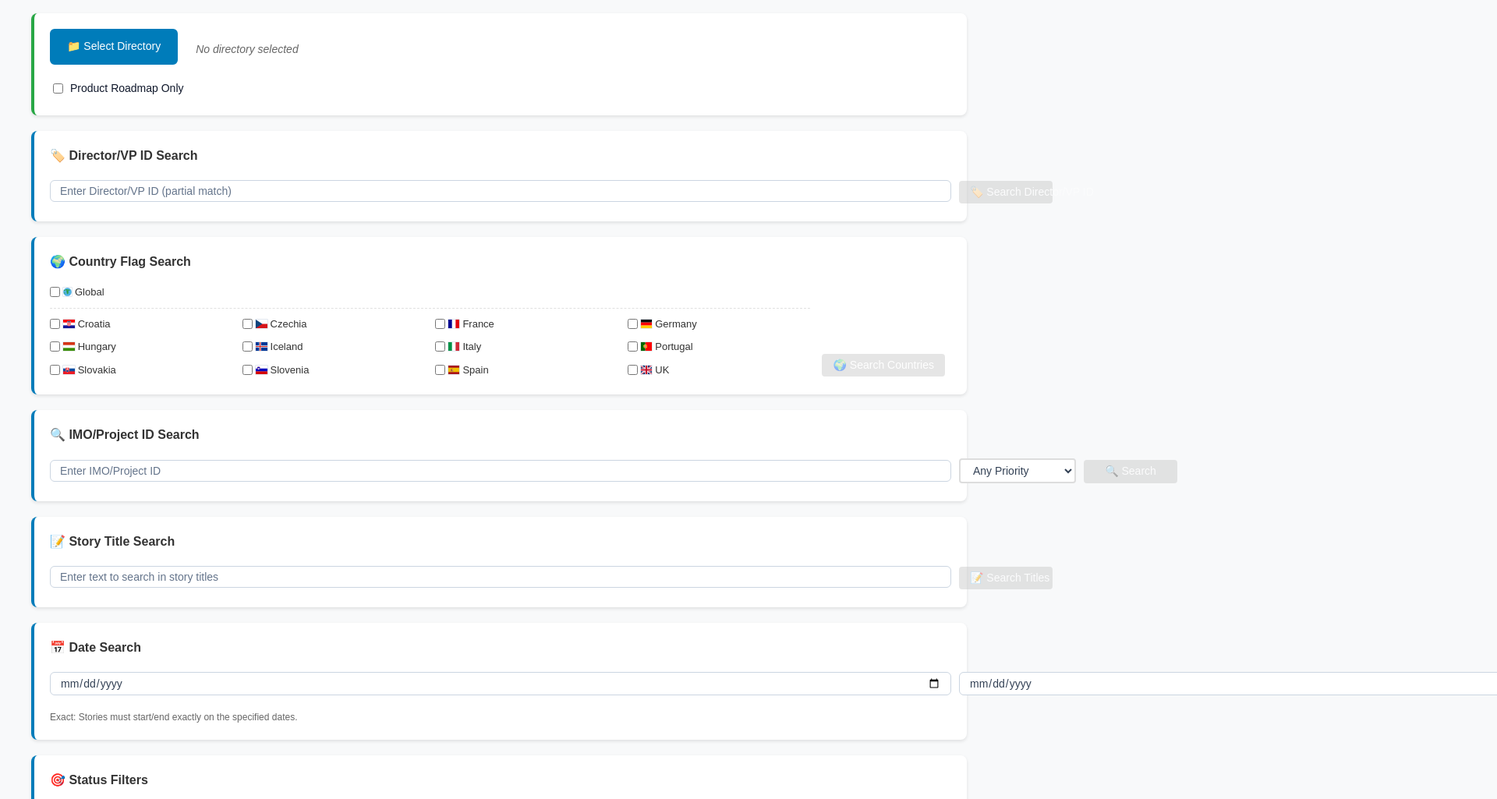
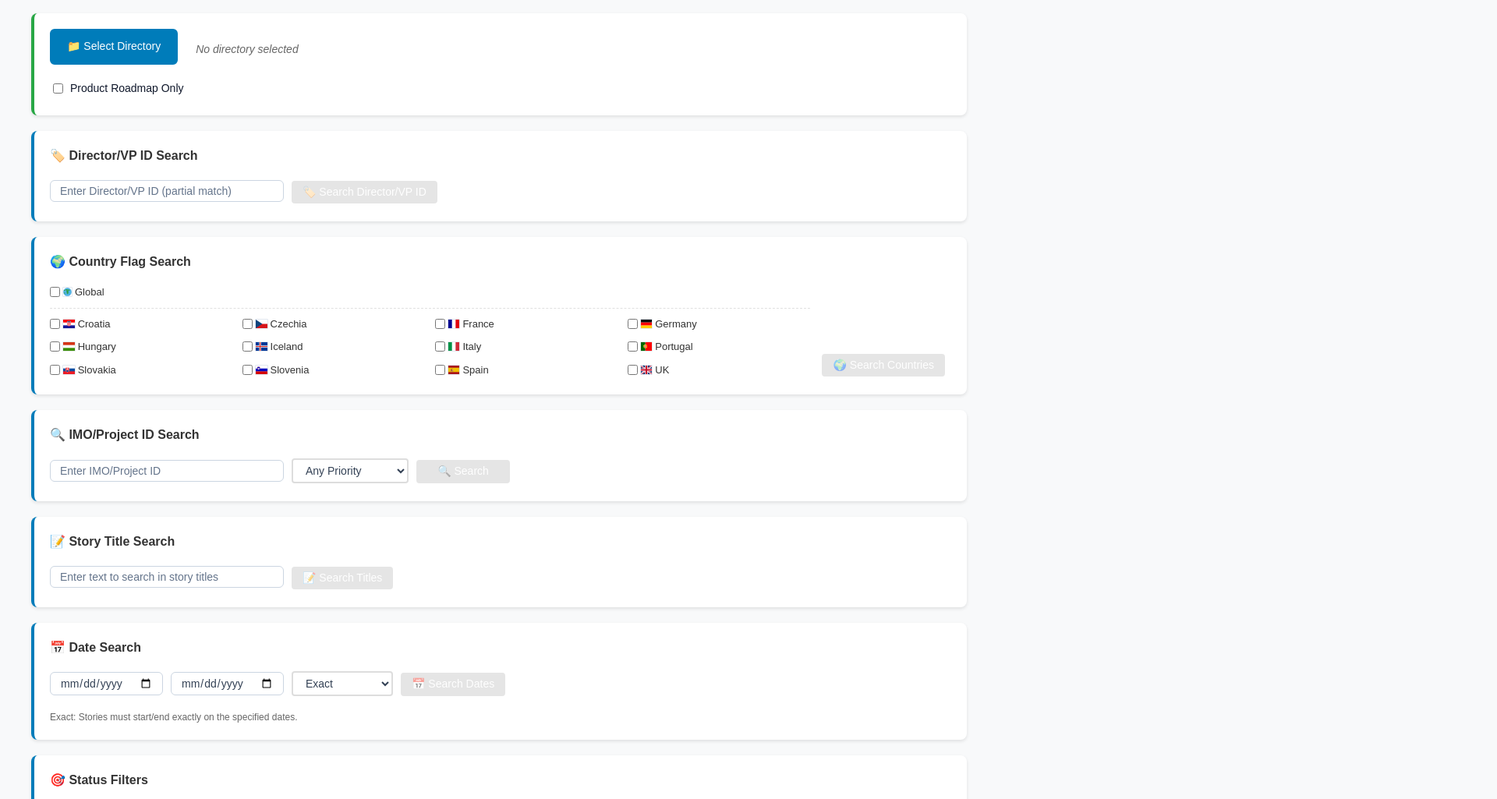
Before and after one commit to saltpay/roadmap-builder, a plain HTML site: page web/imo-search.html in a window 1280 px wide. Shown: the part 58-1083 px from the top of the page at 78% size, 1920 px wide, since content can reach past the window. Drawn offline with Linux system fonts and the light colour scheme.

Commit message:
Fix more styling issues

```diff
--- a/web/imo-search.html
+++ b/web/imo-search.html
@@ -303,7 +303,7 @@
 
         .search-input.date-input {
             flex: none;
-            width: 145px;
+            width: 145px !important;
         }
 
         .search-input.range-select {
@@ -318,7 +318,7 @@
 
         .search-input.imo-input {
             flex: none;
-            width: 300px;
+            width: 300px !important;
         }
 
         .search-input.dropdown-select {
```
